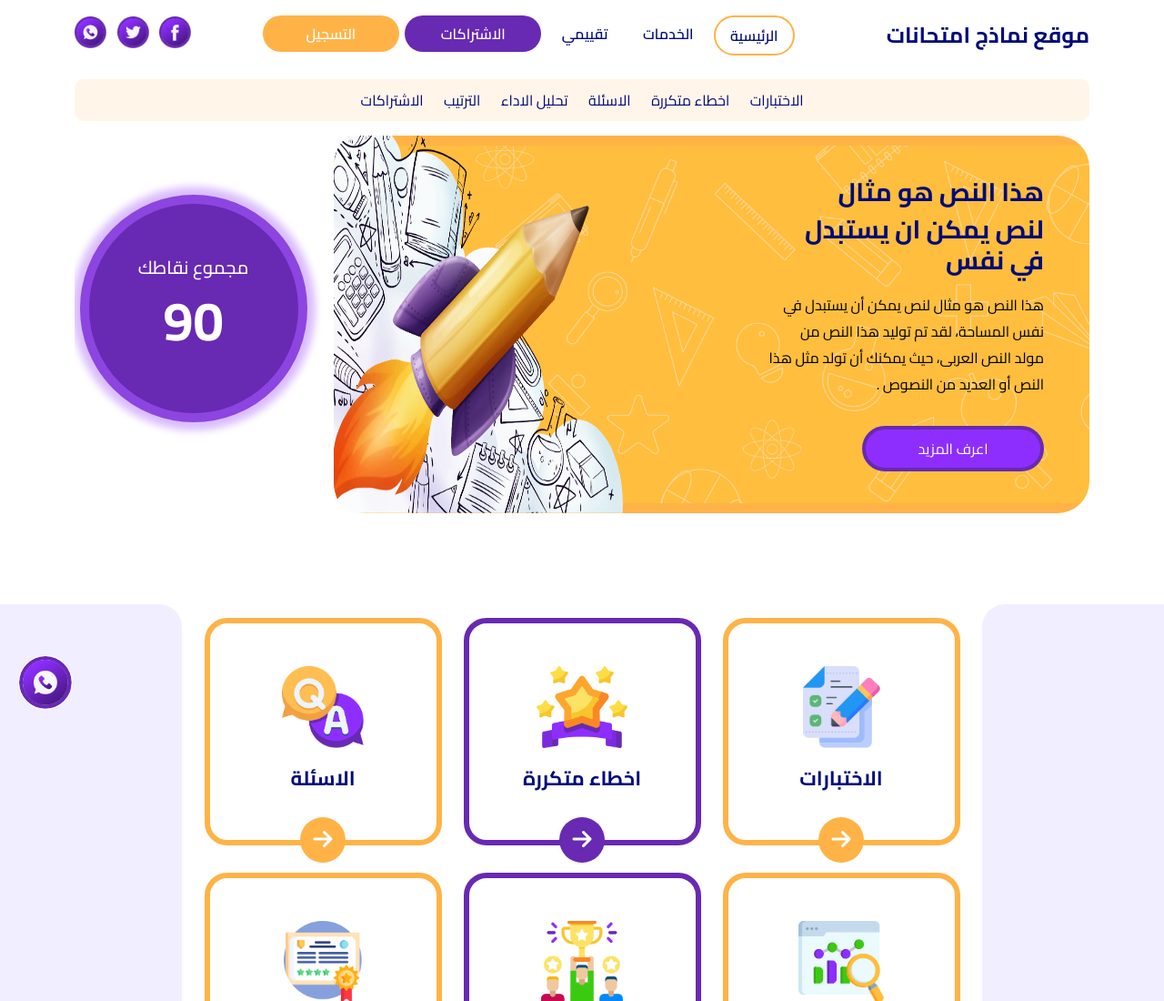
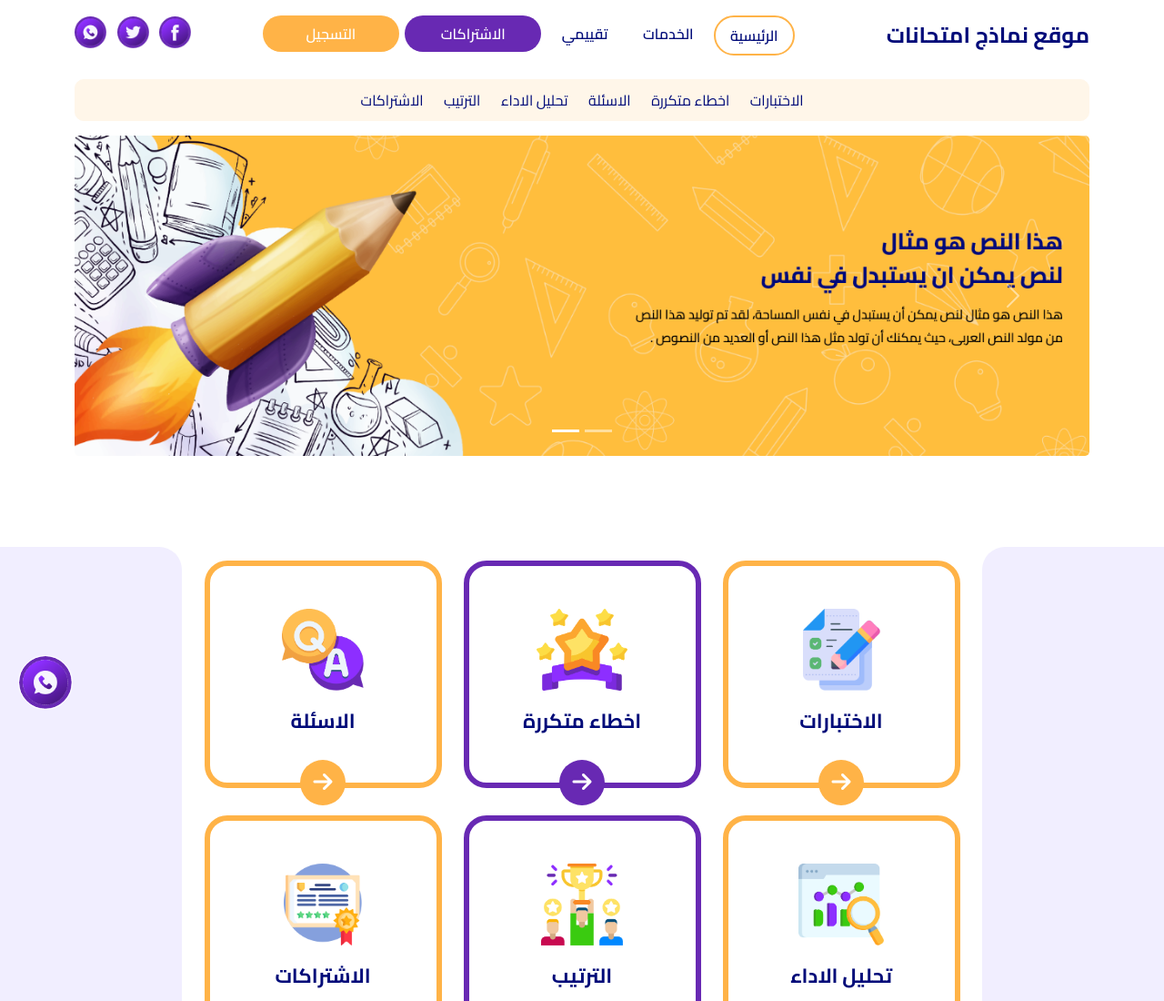
Before and after one commit to elturboo/emthan, a plain HTML site: page index.html in a window 1280 px wide. Shown: the top 1100 px of the page at 91% size. Drawn offline with nearby package versions, Linux system fonts and the light colour scheme.

Commit message:
update slider

```diff
--- a/index.html
+++ b/index.html
@@ -108,51 +108,40 @@
 
     <!-- start slider -->
     <section class="slider">
+      <div class="container">
+        <div class="row">
+          <div class="col-sm-12">
+            <!-- start slider -->
             <div id="carouselExampleControls" class="carousel slide" data-bs-ride="carousel">
-        <div class="container">
-
-
+              <div class="carousel-indicators">
+                <button type="button" data-bs-target="#carouselExampleControls" data-bs-slide-to="0" class="active" aria-current="true" aria-label="Slide 1"></button>
+                <button type="button" data-bs-target="#carouselExampleControls" data-bs-slide-to="1" aria-label="Slide 2"></button>
+              </div>
               <div class="carousel-inner">
                 <div class="carousel-item active">
-              <div class="row">
-                <div class="col-sm-9">
-                  <div class="right" style="background-image: url('./images/slider/bg.png');">
-                    <div class="row">
-                      <div class="col-lg-6">
-                        <div class="caption-box">
-                          <h3>هذا النص هو مثال</h3>
-                          <h3>لنص يمكن ان يستبدل في نفس</h3>
-                          <p>هذا النص هو مثال لنص يمكن أن يستبدل في نفس المساحة، لقد تم توليد هذا النص من مولد النص
-                            العربى،
-                            حيث يمكنك أن تولد مثل هذا النص أو العديد من النصوص .</p>
-                          <button class="mt-3">اعرف المزيد</button>
+                  <img class="rounded-3 w-100" src="./images/slider/one.png" alt="">
+                </div>
+                <div class="carousel-item">
+                  <img class="rounded-3 w-100" src="./images/slider/one.png" alt="">
                 </div>
               </div>
-                      <div class="col-lg-5 offset-lg-1">
-                        <img src="./images/slider/left.png" class="left-img img-fluid" alt="">
+              <button class="carousel-control-prev" type="button" data-bs-target="#carouselExampleControls" data-bs-slide="prev">
+                <span class="carousel-control-prev-icon" aria-hidden="true"></span>
+                <span class="visually-hidden">Previous</span>
+              </button>
+              <button class="carousel-control-next" type="button" data-bs-target="#carouselExampleControls" data-bs-slide="next">
+                <span class="carousel-control-next-icon" aria-hidden="true"></span>
+                <span class="visually-hidden">Next</span>
+              </button>
             </div>
+            <!-- end slider -->
           </div>
-                  </div>
-                </div>
-                <div class="col-sm-3">
+          <!-- <div class="col-sm-3">
           <div class="score">
             <h5>مجموع نقاطك</h5>
             <h2>90</h2>
           </div>
-                </div>
-
-              </div>
-
-
-            </div>
-            <!-- <div class="carousel-item">
-        <img src="..." class="d-block w-100" alt="...">
-      </div>
-      <div class="carousel-item">
-        <img src="..." class="d-block w-100" alt="...">
         </div> -->
-          </div>
-
         </div>
       </div>
     </section>
@@ -340,7 +329,8 @@
     <!-- end contct -->
 
     <div class="whats-btn">
-      <a target="_blank" href="https://api.whatsapp.com/send?phone=+2010000000000"><img src="./images/icons/whats.png" alt=""></a>
+      <a target="_blank" href="https://api.whatsapp.com/send?phone=+2010000000000"><img src="./images/icons/whats.png"
+          alt=""></a>
     </div>
 
     <!-- start footer -->
```
Also changed, not shown: images/slider/one.png (added). Lines whose indentation alone changed are shown as unchanged.
